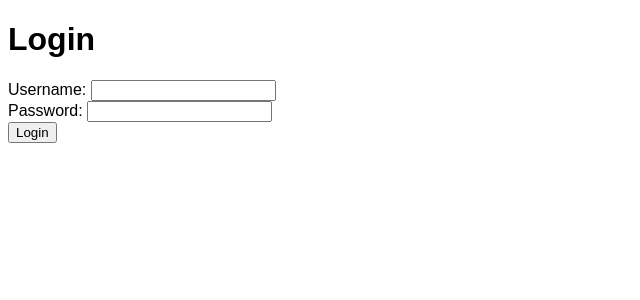
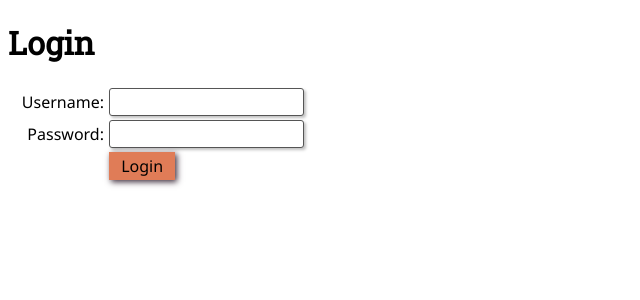
Before and after one commit to yeejkoobt/vive-les-sept, a PHP site: page /login.php in a window 1280 px wide. Shown: the top 300 px of the page, without its empty margins (0-640 px from the left). Run offline with PHP 8.4, Linux system fonts and the light colour scheme; a stand-in replaces the project's code that opens the database connection.

Commit message:
Updated login, stylesheet, added status and post pages

```diff
--- a/index.php
+++ b/index.php
@@ -1,5 +1,6 @@
 <?php
 
-   header( 'Location: login.php' ) ;
+	// Redirect to the login page
+	header( 'Location: login.php' ) ;
 
 ?>
--- a/login.php
+++ b/login.php
@@ -27,9 +27,10 @@ if ( isset($_POST["username"]) && !empty($_POST["username"]) && isset($_POST["pa
 
         if ( $row['password'] === $_POST["password"] ) {
             // Success, print out the link to the user's profile and set a cookie with their username
-            $loginResultString = 'Success!<br/>\n<a href="profile.php?username=' . $row['username'] . '">Go to your profile page ' . $row['username'] . '.</a></br>';
+            $loginResultString = 'Success!<br/><a href="profile.php?username=' . $row['username'] . '">Go to your profile page ' . $row['username'] . '</a></br>Or maybe write a <a href="addStatus.php">status</a> or a <a href="addPost.php">post</a>?<br/>';
 
             setcookie("username", $username, time()+(60*60*24));
+            setcookie("user_id", $row['user_id'], time()+(60*60*24));
         } else {
             $loginResultString = "Incorrect Password!\n";
         }
@@ -44,7 +45,6 @@ if ( isset($_POST["username"]) && !empty($_POST["username"]) && isset($_POST["pa
 <!--
 Team 7
 CSC4710 Database Systems
-
 -->
 
 <html lang="en">
@@ -52,26 +52,15 @@ CSC4710 Database Systems
     <meta charset="utf-8">
     <title>Login</title>
 
-    <style>
-        body {
-            font-family: sans-serif;
-        }
+    <!-- Load external CSS to make things look a little nicer -->
+    <link href="style.css" rel="stylesheet">
 
-        table {
-            border-collapse: collapse;
-        }
-
-        th, td {
-            border: 1px solid black;
-        }
-
-        th {
-            font-weight: bold;
-        }
-    </style>
-
+    <!-- Google Fonts-->
+    <link href="https://fonts.googleapis.com/css?family=Noto+Sans|Roboto+Slab" rel="stylesheet">
 </head>
 <body>
+
+    <div class="container">
 
         <h1>Login</h1>
         <form action="login.php" method="post">
@@ -81,10 +70,12 @@ CSC4710 Database Systems
             <label for="password">Password:</label>
             <input id="password" name="password" type="password" /><br/>
 
-        <button id="loginButton" type="submit">Login</button>
+            <label for="loginButton"></label>
+            <button id="loginButton" type="submit">Login</button><br/>
+        </form>
         <div><?php echo $loginResultString; ?></div>
-    </form>
-    <div>
+
     </div>
+
 </body>
 </html>
--- /dev/null
+++ b/style.css
@@ -0,0 +1,58 @@
+body {
+    font-family: 'Noto Sans', sans-serif;
+}
+
+table {
+    border-collapse: collapse;
+}
+
+th, td {
+    border: 1px solid black;
+}
+
+th {
+    font-weight: bold;
+}
+
+h1, h2, h3, h4, h5, h6 {
+    font-family: 'Roboto Slab', serif;
+}
+
+label {
+    display: inline-block;
+    width: 6em;
+    text-align: right;
+
+    /*min-width: 20em;*/
+}
+
+input[type="text"], input[type="password"] {
+    font-family: 'Noto Sans', sans-serif;
+    font-size: 16px;
+    padding: 2px 6px;
+    margin: 2px 1px;
+    border: 1px solid #555;
+    border-radius: 3px;
+    box-shadow: 2px 2px 3px 0px rgba(0,0,0,0.25);
+}
+
+button {
+    font-family: 'Noto Sans', sans-serif;
+    font-size: 16px;
+    color: black;
+    border: 0px;
+    background-color: #E07C57;
+    box-shadow: 2px 2px 6px 0px #3D2C3B;
+    margin: 2px 1px;
+    padding: 3px 12px;
+}
+
+textarea {
+    font-family: 'Noto Sans', sans-serif;
+}
+
+.container {
+    /*text-align: center;*/
+    margin: 0px auto;
+    padding: 0px;
+}
```
Also changed, not shown: addPost.php (added, +66 -0 lines), addStatus.php (added, +61 -0 lines). Lines whose indentation alone changed are shown as unchanged.
